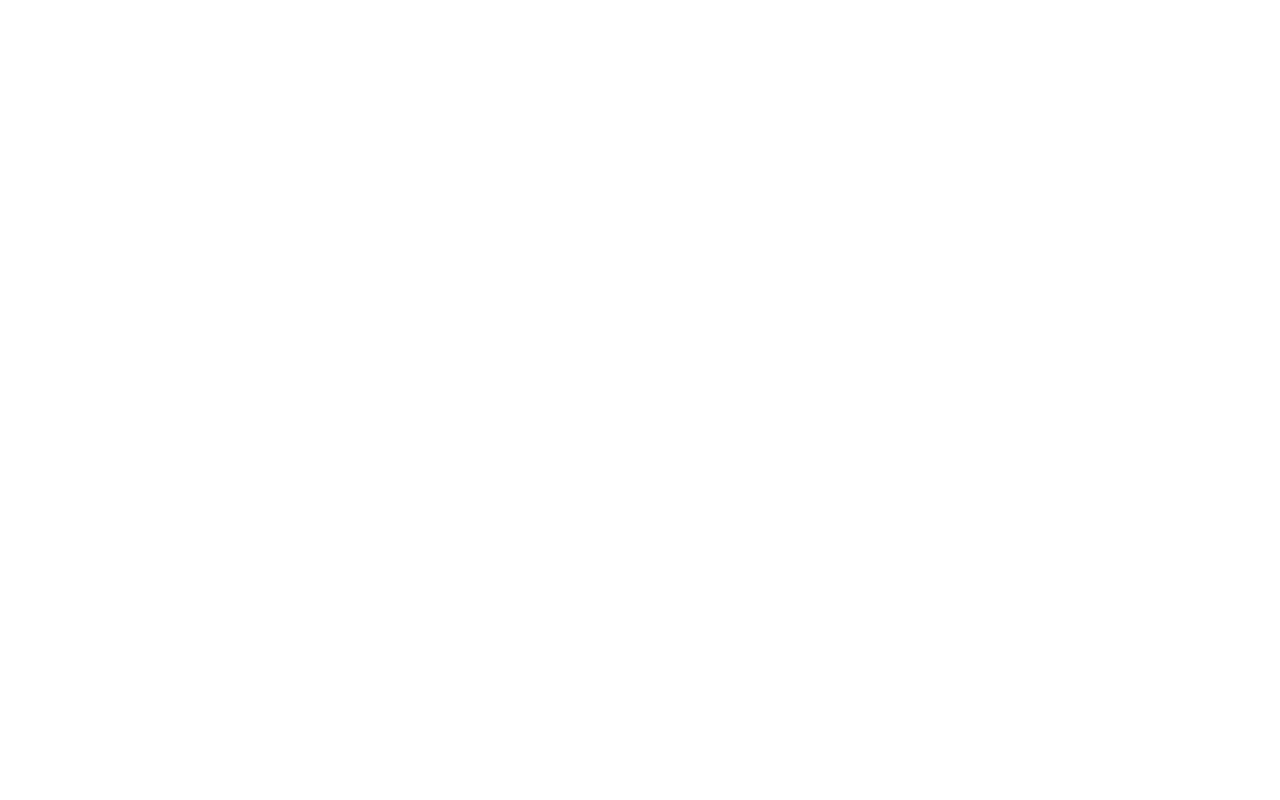
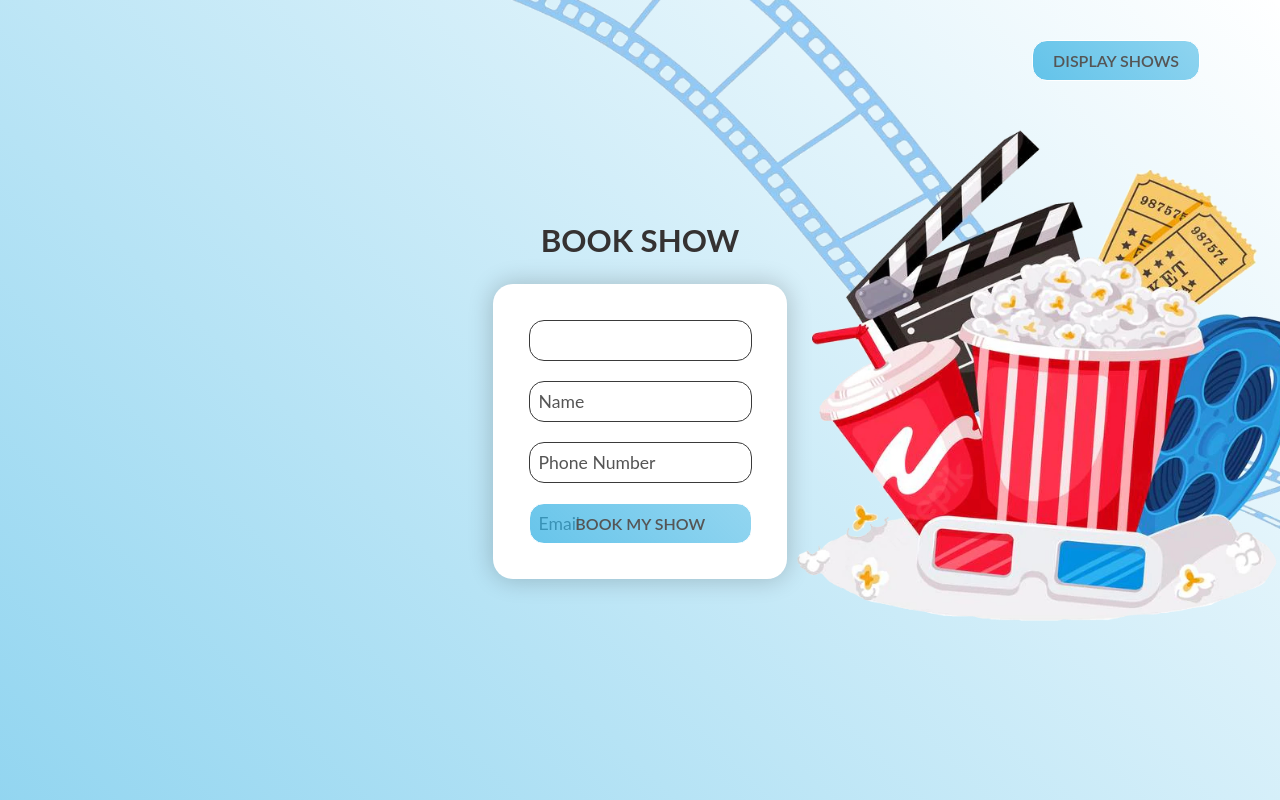
Before and after one commit to Shreyansh-Jain-habilelabs/major-Project-HTML-CSS-JS, a plain HTML site: page html/bookMyShow.html in a window 1280 px wide. Drawn offline with Linux system fonts and the light colour scheme.

Commit message:
added functionality to book ticket

```diff
--- /dev/null
+++ b/assets/css/bookMyShow.css
@@ -0,0 +1,125 @@
+*{
+  margin: 0;
+  padding: 0;
+  box-sizing: border-box;
+  font-family: "lato", sans-serif;
+  color: #353232;
+}
+
+body{
+  background:linear-gradient(45deg,#2caee283,#ffffff00);
+}
+
+.navbar a{
+  position: absolute;
+  top: 40px;
+  right: 80px;
+  padding: 10px 20px;
+  color: #555555;
+  text-transform: uppercase;
+  text-decoration: none;
+  font-weight: 600;
+  background:linear-gradient(45deg,#2caee2b7,#2caee283);
+  border-radius: 15px;
+  border:  1px solid #fff;
+  transition: .2s ease-in-out;
+}
+
+.navbar a:hover{
+  cursor: pointer;
+  transform: scale(1.05);
+  box-shadow: 0 0 7px rgba(0, 0, 0, 0.356);
+}
+
+.formHeading{
+  padding: 0 0 15px 0;
+  margin: 0 0 10px 0;
+  font-size: 1.3rem;
+  text-transform: uppercase;
+}
+
+.containerBox {
+  display: flex;
+  justify-content: center;
+  align-items: center;
+  flex-direction: column;
+  width: 100%;
+  min-height: 100vh;
+
+  background-image: url(/assets/img/threater.png);
+  background-size:cover;
+  background-repeat: no-repeat;
+}
+
+.containerForm {
+  display: flex;
+  flex-direction: column;
+  justify-content: center;
+
+  max-width: 25%;
+  background-color: #ffffff;
+  box-shadow: 0px 0px 25px 1px rgba(0, 0, 0, 0.2);;
+  padding: 2%;
+  border-radius: 20px;
+}
+
+.inputBox{
+  position: relative;
+  width: 100%;
+}
+
+input {
+  width: 92%;
+  padding: 10px;
+  margin: 10px;
+  border: 1.5px solid rgb(58, 58, 58);
+  border-radius: 15px;
+  font-size: 1rem;
+  color: #1d1d1d;
+  background: none;
+}
+
+label {
+  color: #555555;
+  position: absolute;
+  left: 20px;
+  font-size: 1.1rem;
+  pointer-events: none;
+  transform: translateY(20px);
+  transition: 250ms ease-in-out;
+}
+
+input:focus{
+  outline: none;
+  border: 1.5px solid #555555a1;
+}
+
+.containerForm .inputBox input:focus ~ label,
+.containerForm .inputBox input:valid ~ label{
+  transform:translate(7px,-18%);
+  color: #1d1d1d;
+  background-color: #ffffff;
+  padding: 2px 5px;
+  font-size: 15px;
+}
+
+input[type="submit"]{
+  color: #555555;
+  text-transform: uppercase;
+  font-weight: 600;
+  width: 92%;
+  background:linear-gradient(45deg,#2caee2b7,#2caee283);
+  border: 0;
+  border:  1px solid #fff;
+  transition: transform .2s ease-in-out;
+}
+
+input[type="submit"]:hover{
+  cursor: pointer;
+  box-shadow: 0 0 7px rgba(0, 0, 0, 0.356);
+  transform: scale(1.05);
+}
+
+input[type="submit"]:active{
+  box-shadow: 2px 2px 3px #727272;
+}
--- a/html/bookMyShow.html
+++ b/html/bookMyShow.html
@@ -5,15 +5,46 @@
     <meta http-equiv="X-UA-Compatible" content="IE=edge" />
     <meta name="viewport" content="width=device-width, initial-scale=1.0" />
     <title>Book Ticket</title>
+    <link rel="stylesheet" href="/assets/css/bookMyShow.css">
+
   </head>
   <body>
 
+    <div class="containerBox">
 
-    <script>
-      function bookShow(e) {
-        console.log(`yes ${e}`);
-      }
-      bookShow();
-    </script>
+      <div class="navbar">
+        <a href="/index.html">Display Shows</a>
+      </div>
+
+      <div class="formHeading">
+        <h2>Book Show</h2>
+      </div>
+
+      <form action="" class="containerForm" onsubmit="bookMyShow(this)">
+
+        <div class="inputBox">
+          <input type="text" id="name" required>
+          <label for="name">Name</label>
+        </div>
+
+        <div class="inputBox">
+          <input type="text" id="phoneNumber" required>
+          <label for="phoneNumber">Phone Number</label>
+        </div>
+
+        <div class="inputBox">
+          <input type="text" id="email" required>
+          <label for="email">Email</label>
+        </div>
+
+        <div class="inputBox">
+          <input type="submit" id="bookShow" value="Book My Show">
+        </div>
+
+      </form>
+
+    </div>
+
+    <script src="/js/bookMyShow.js"></script>
   </body>
 </html>
--- /dev/null
+++ b/js/bookMyShow.js
@@ -0,0 +1,4 @@
+bookMyShow = (e) =>{
+  event.preventDefault();
+  console.log(e);
+}
```
Also changed, not shown: js/adminPage.js (+22 -18 lines), js/index.js (+19 -5 lines).
